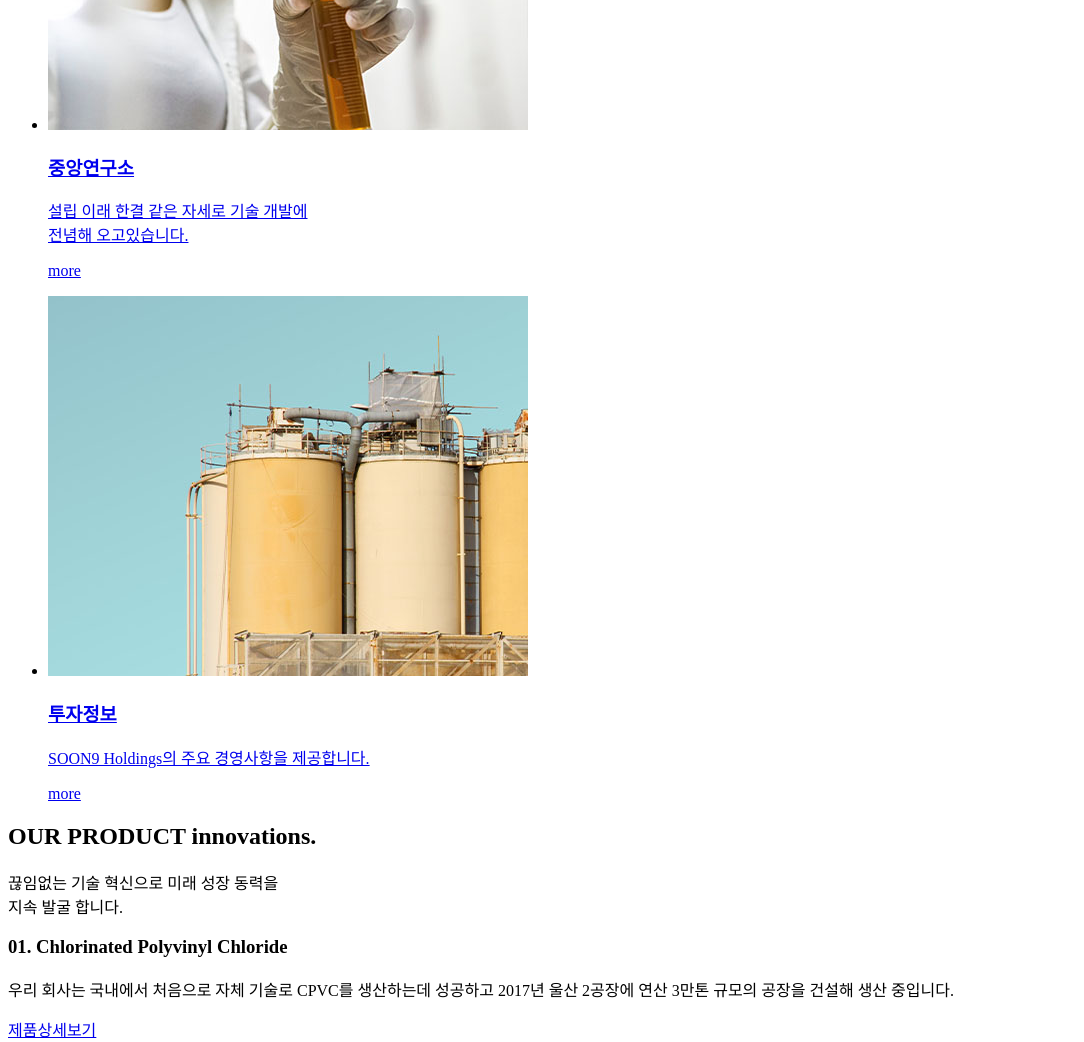
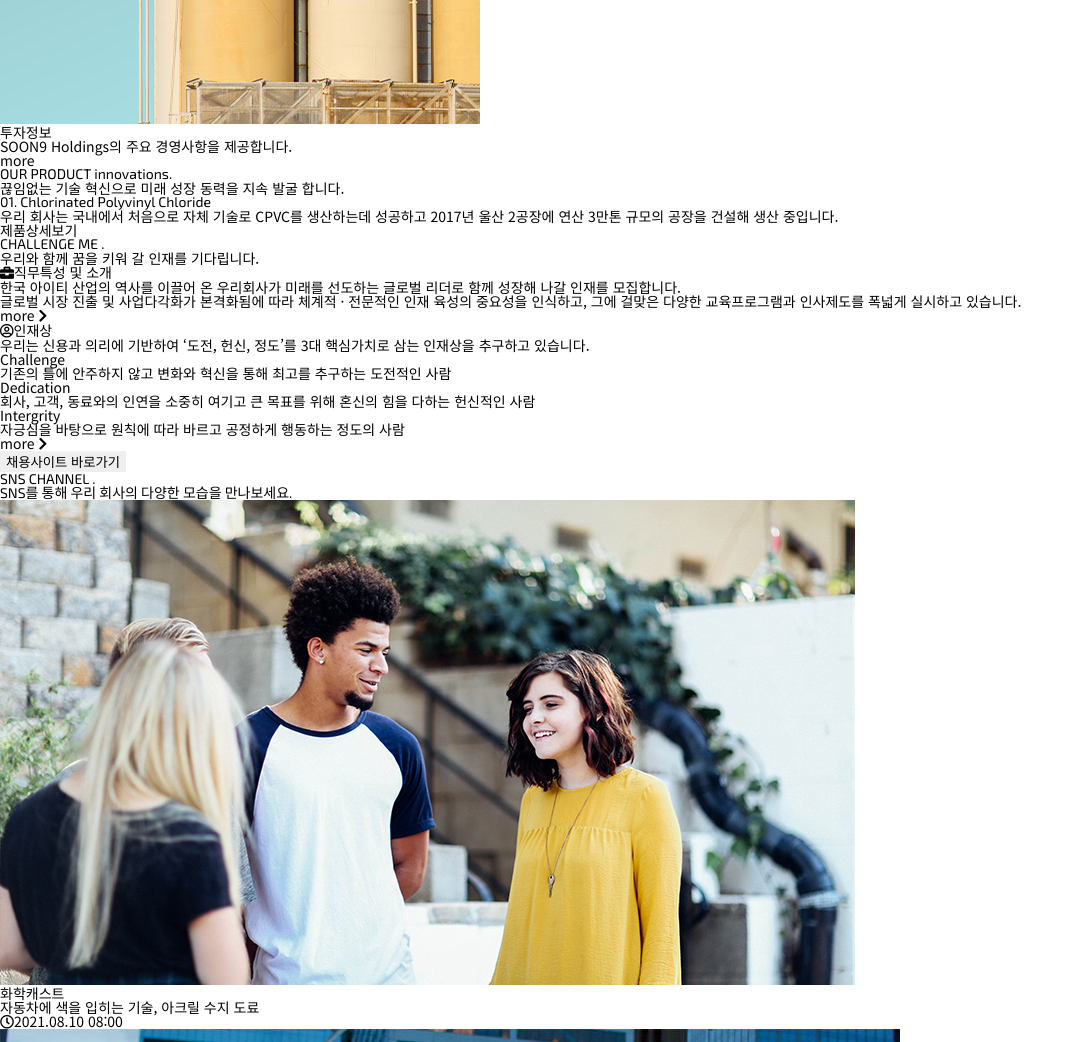
Before and after one commit to yocong/html-css-study, a plain HTML site: page css-study/css-template1/css-template1/index.html in a window 1280 px wide. Shown: the part 1440-2482 px from the top of the page, without its empty margins (0-1084 px from the left). Drawn offline with nearby package versions, Linux system fonts and the light colour scheme.

Commit message:
# CSS template 초기세팅

```diff
--- /dev/null
+++ b/css-study/css-template1/css-template1/css/common.css
@@ -0,0 +1,43 @@
+/* reset css */
+@import url("https://cdn.jsdelivr.net/npm/reset-css@5.0.2/reset.min.css");
+
+/* web fonts */
+@import url("https://fonts.googleapis.com/css2?family=Exo+2:ital,wght@0,100..900;1,100..900&family=Noto+Sans+KR:wght@100..900&display=swap");
+
+/* font awesome */
+@import url("https://cdnjs.cloudflare.com/ajax/libs/font-awesome/5.8.2/css/all.min.css");
+
+/* reset */
+a {
+  color: inherit;
+  text-decoration: none;
+}
+button,
+input {
+  outline: none;
+  border: none;
+  color: inherit;
+}
+
+/* common */
+* {
+  box-sizing: border-box;
+}
+.clearfix::after {
+  content: "";
+  display: block;
+  clear: both;
+}
+body {
+  font-size: 14px;
+  font-family: 'Noto Sans KR', sans-serif;
+}
+/* english font */
+.en {
+  font-family: 'Exo 2', sans-serif;
+}
+
+/* 모바일에서는 줄바꿈 해제 */
+br.mo {
+  display: none;
+}
--- a/css-study/css-template1/css-template1/css/main.css
+++ b/css-study/css-template1/css-template1/css/main.css
@@ -0,0 +1 @@
+@import url("common.css");
--- a/css-study/css-template1/css-template1/index.html
+++ b/css-study/css-template1/css-template1/index.html
@@ -5,6 +5,7 @@
     <meta http-equiv="X-UA-Compatible" content="IE=edge" />
     <meta name="viewport" content="width=device-width, initial-scale=1.0" />
     <title>Document</title>
+    <link rel="stylesheet" href="../css-template1/css/main.css" />
   </head>
 
   <body>
```
